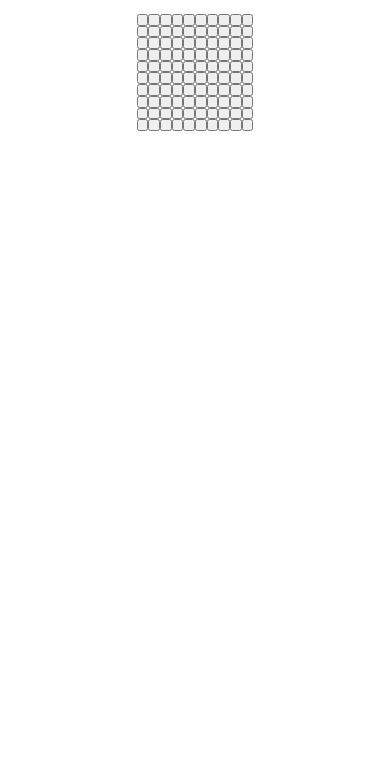
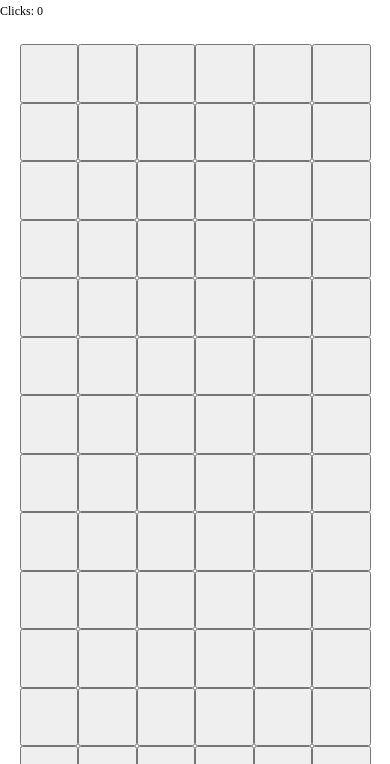
Before and after one commit to Enkhe95/Rolling-Scopes-School-work, a plain HTML site: page minesweeper/index.html in a window 390 px wide. Shown: the part 122-886 px from the top of the page. Before the commit the page ends 844 px from the top, so only its background shows below. Drawn offline with Linux system fonts and the light colour scheme.

Commit message:
feat: add responsive design

```diff
--- a/minesweeper/style.css
+++ b/minesweeper/style.css
@@ -7,7 +7,7 @@
 .page {
   display: flex;
   justify-content: center;
-  align-items:center;
+  align-items: center;
   margin-top: 25px;
 }
 
@@ -35,7 +35,7 @@
 }
 
 .dark-theme {
-  background-color:#333333;
+  background-color: #333333;
 }
 
 .dark-theme .flags-number,
@@ -48,3 +48,40 @@ button {
   height: 3vw;
   font-size: 16px;
 }
+
+
+@media screen and (max-width: 768px) {
+  .box {
+    grid-template-columns: repeat(8, 10vw);
+  }
+
+  button {
+    height: 10vw;
+    font-size: 12px;
+  }
+
+  .new-game,
+  .flags-number,
+  .timer,
+  .click-counter {
+    font-size: 14px;
+  }
+}
+
+@media screen and (max-width: 480px) {
+  .box {
+    grid-template-columns: repeat(6, 15vw);
+  }
+
+  button {
+    height: 15vw;
+    font-size: 10px;
+  }
+
+  .new-game,
+  .flags-number,
+  .timer,
+  .click-counter {
+    font-size: 12px;
+  }
+}
```
